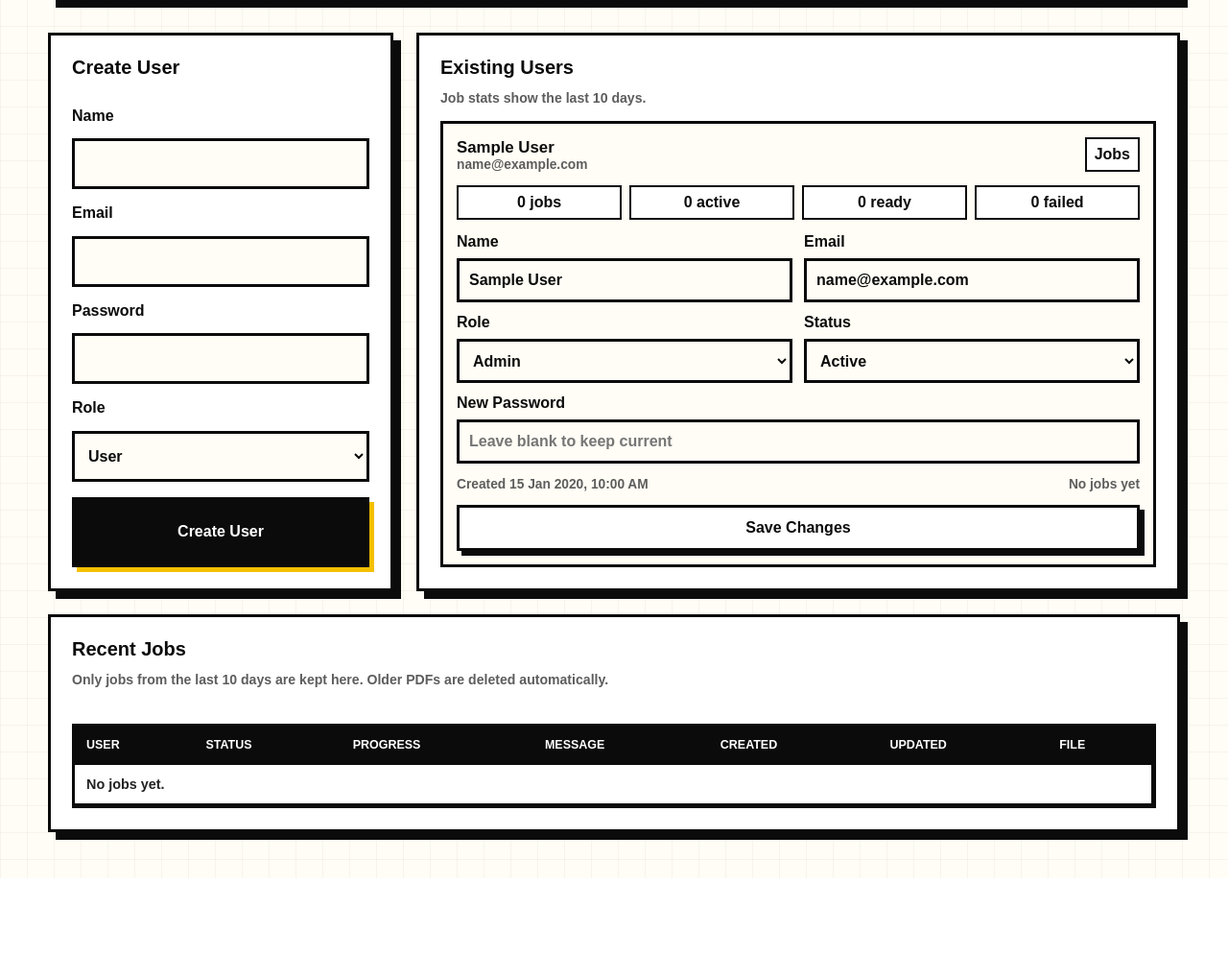
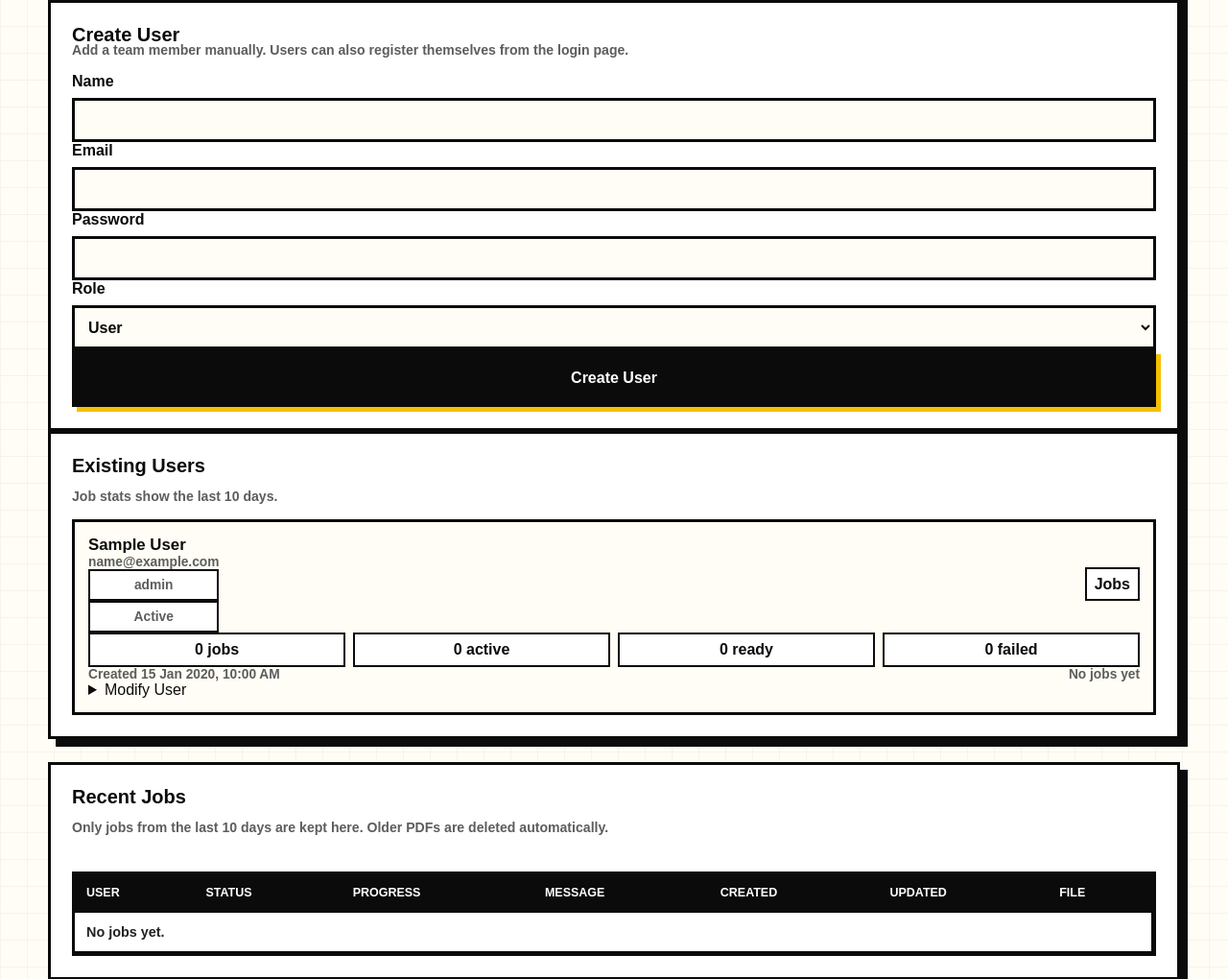
Before and after one commit to lavietech4477/catalog-maker-railway, a Flask app: page /admin/users in a window 1280 px wide. Shown: the part 113-1133 px from the top of the page at 96% size. Before the commit the page ends 1028 px from the top, so only its background shows below. Run offline with Flask 3, Linux system fonts and the light colour scheme; a user stored in the database is signed in; tables that the repository leaves empty hold one stand-in row (values such as "Sample post"); some libraries are stand-ins or nearby versions.

Commit message:
Update admin_users.html

```diff
--- a/templates/admin_users.html
+++ b/templates/admin_users.html
@@ -34,9 +34,15 @@
         {% endif %}
       {% endwith %}
 
-      <section class="admin-grid">
-        <form class="admin-panel" method="post" action="/admin/users">
+      <section class="admin-stack">
+        <section class="admin-panel create-user-panel">
+          <div class="panel-heading">
+            <div>
               <h2>Create User</h2>
+              <p class="panel-note">Add a team member manually. Users can also register themselves from the login page.</p>
+            </div>
+          </div>
+          <form class="compact-form" method="post" action="/admin/users">
             <label>
               <span>Name</span>
               <input name="name" type="text" autocomplete="name">
@@ -56,23 +62,31 @@
                 <option value="admin">Admin</option>
               </select>
             </label>
-          <button class="primary-btn" type="submit">Create User</button>
+            <button class="primary-btn compact-submit" type="submit">Create User</button>
           </form>
+        </section>
 
-        <section class="admin-panel">
+        <section class="admin-panel users-panel">
           <h2>Existing Users</h2>
           <p class="panel-note">Job stats show the last {{ retention_days }} days.</p>
           <div class="admin-user-list">
             {% for user in users %}
               {% set stats = user_stats[user.id] %}
               <article class="admin-user-card">
-                <form method="post" action="/admin/users/{{ user.id }}">
                 <div class="admin-user-head">
+                  <div class="admin-user-identity">
                     <div>
                       <strong>{{ user.name }}</strong>
                       <span>{{ user.email }}</span>
                     </div>
+                    <div class="user-badges" aria-label="User status">
+                      <span class="status-pill">{{ user.role }}</span>
+                      <span class="status-pill">{{ "Active" if user.active else "Inactive" }}</span>
+                    </div>
+                  </div>
+                  <div class="admin-user-actions">
                     <a class="mini-link" href="/admin/users/{{ user.id }}/jobs">Jobs</a>
+                  </div>
                 </div>
 
                 <div class="admin-metrics">
@@ -82,6 +96,18 @@
                   <span>{{ stats.failed }} failed</span>
                 </div>
 
+                <div class="admin-user-foot">
+                  <span>Created {{ user.created_at|datetime }}</span>
+                  {% if stats.last_job %}
+                    <span>Last job: {{ stats.last_job.status }} at {{ stats.last_job.created_at|datetime }}</span>
+                  {% else %}
+                    <span>No jobs yet</span>
+                  {% endif %}
+                </div>
+
+                <details class="user-edit-panel">
+                  <summary>Modify User</summary>
+                  <form method="post" action="/admin/users/{{ user.id }}">
                     <div class="admin-edit-grid">
                       <label>
                         <span>Name</span>
@@ -111,17 +137,9 @@
                       </label>
                     </div>
 
-                  <div class="admin-user-foot">
-                    <span>Created {{ user.created_at|datetime }}</span>
-                    {% if stats.last_job %}
-                      <span>Last job: {{ stats.last_job.status }} at {{ stats.last_job.created_at|datetime }}</span>
-                    {% else %}
-                      <span>No jobs yet</span>
-                    {% endif %}
-                  </div>
-
                     <button class="secondary-btn" type="submit">Save Changes</button>
                   </form>
+                </details>
               </article>
             {% endfor %}
           </div>
```
Lines whose indentation alone changed are shown as unchanged.
